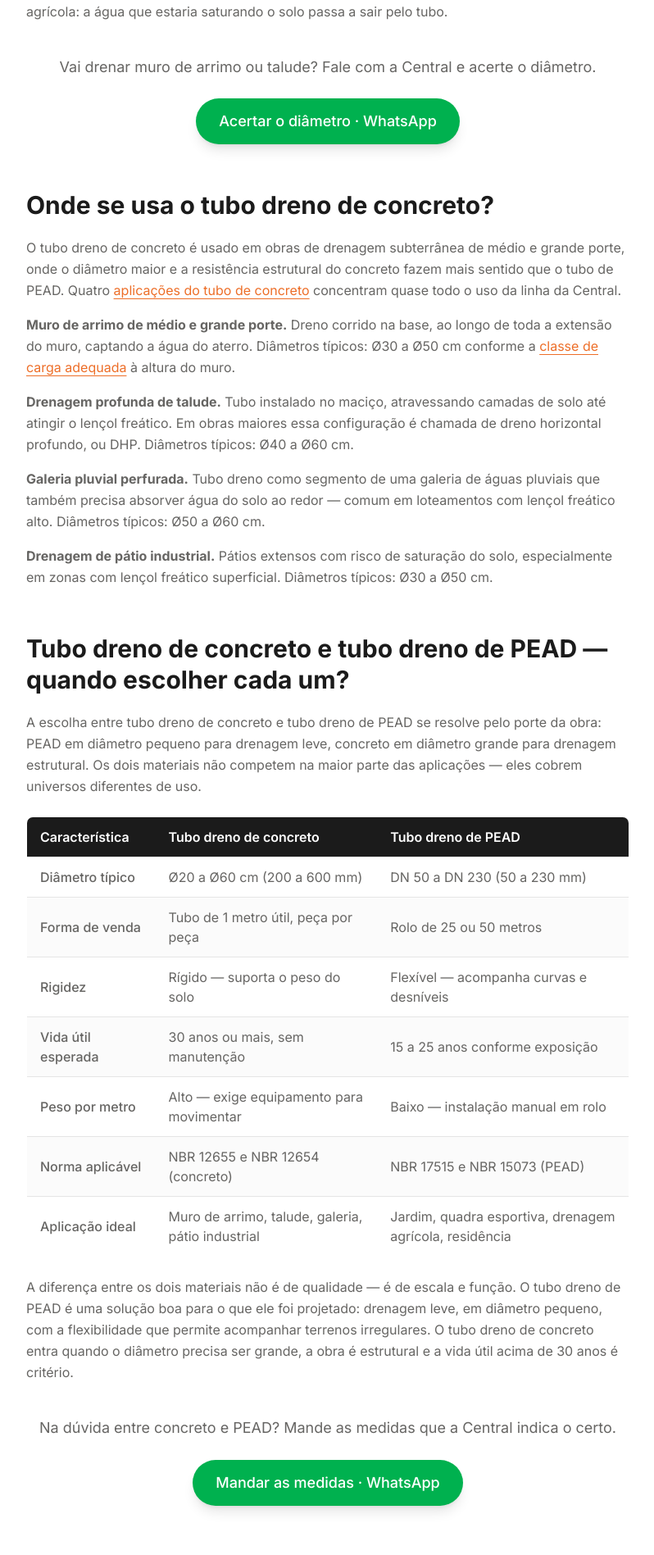
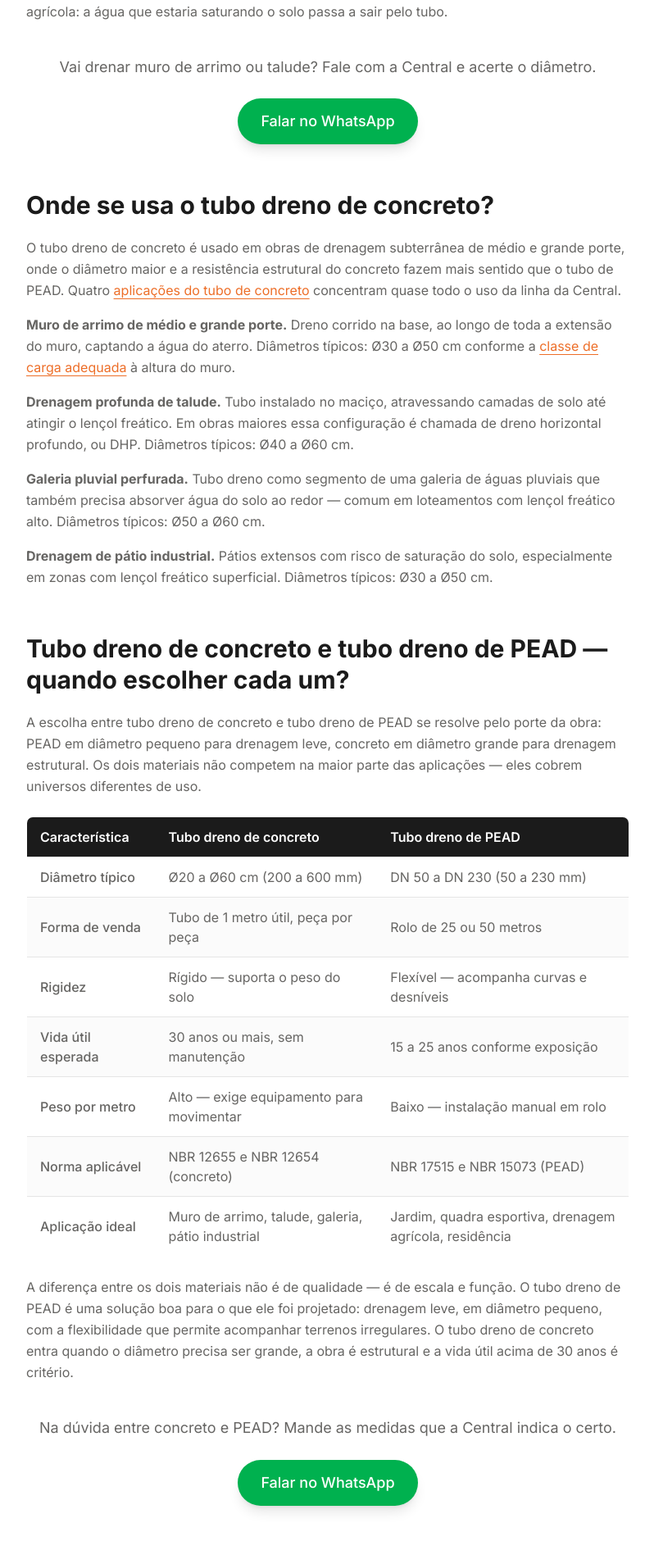
Before and after one commit to centraldoconcretosuporte-creator/central-do-concreto, a Next.js app: page /tubo-de-concreto/tubo-dreno in a window 1280 px wide. Shown: the part 2020-3917 px from the top of the page at 82% size, without its empty margins (240-1038 px from the left). Built offline with nearby package versions, Linux system fonts and the light colour scheme.

Commit message:
S3 tubo-dreno: rotulo unico dos CTAs (Falar no WhatsApp)

```diff
--- a/app/tubo-de-concreto/tubo-dreno/page.tsx
+++ b/app/tubo-de-concreto/tubo-dreno/page.tsx
@@ -294,7 +294,7 @@ export default function TuboDrenoPage() {
                 rel="noopener noreferrer"
                 className="inline-flex items-center gap-2 bg-cc-whatsapp hover:bg-cc-whatsapp-hover text-white px-7 py-3.5 rounded-full font-medium text-base md:text-lg transition-colors shadow-lg"
               >
-                Acertar o diâmetro · WhatsApp
+                Falar no WhatsApp
               </a>
             </div>
           </section>
@@ -465,7 +465,7 @@ export default function TuboDrenoPage() {
                 rel="noopener noreferrer"
                 className="inline-flex items-center gap-2 bg-cc-whatsapp hover:bg-cc-whatsapp-hover text-white px-7 py-3.5 rounded-full font-medium text-base md:text-lg transition-colors shadow-lg"
               >
-                Mandar as medidas · WhatsApp
+                Falar no WhatsApp
               </a>
             </div>
           </section>
@@ -854,7 +854,7 @@ export default function TuboDrenoPage() {
                 rel="noopener noreferrer"
                 className="inline-flex items-center gap-2 bg-cc-whatsapp hover:bg-cc-whatsapp-hover text-white px-7 py-3.5 rounded-full font-medium text-base md:text-lg transition-colors shadow-lg"
               >
-                Pedir orçamento · WhatsApp
+                Falar no WhatsApp
               </a>
             </div>
           </section>
```
